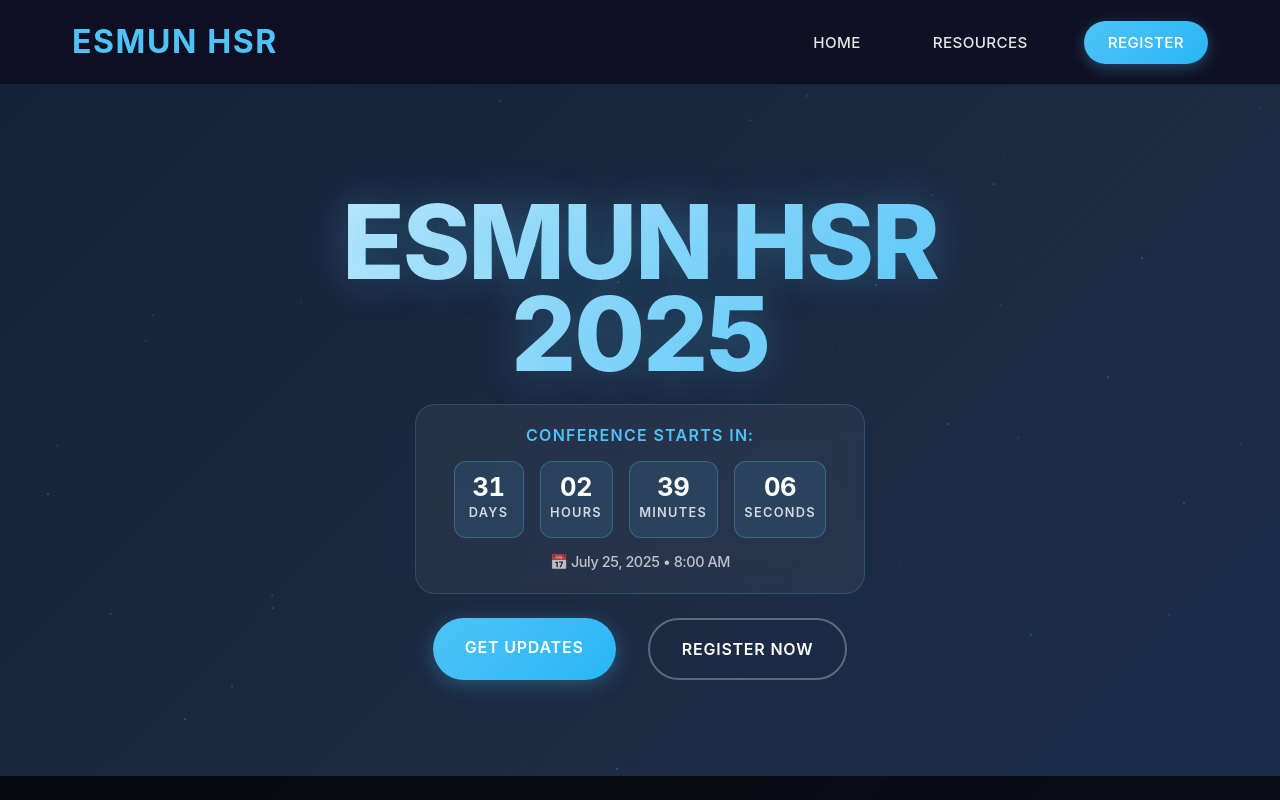
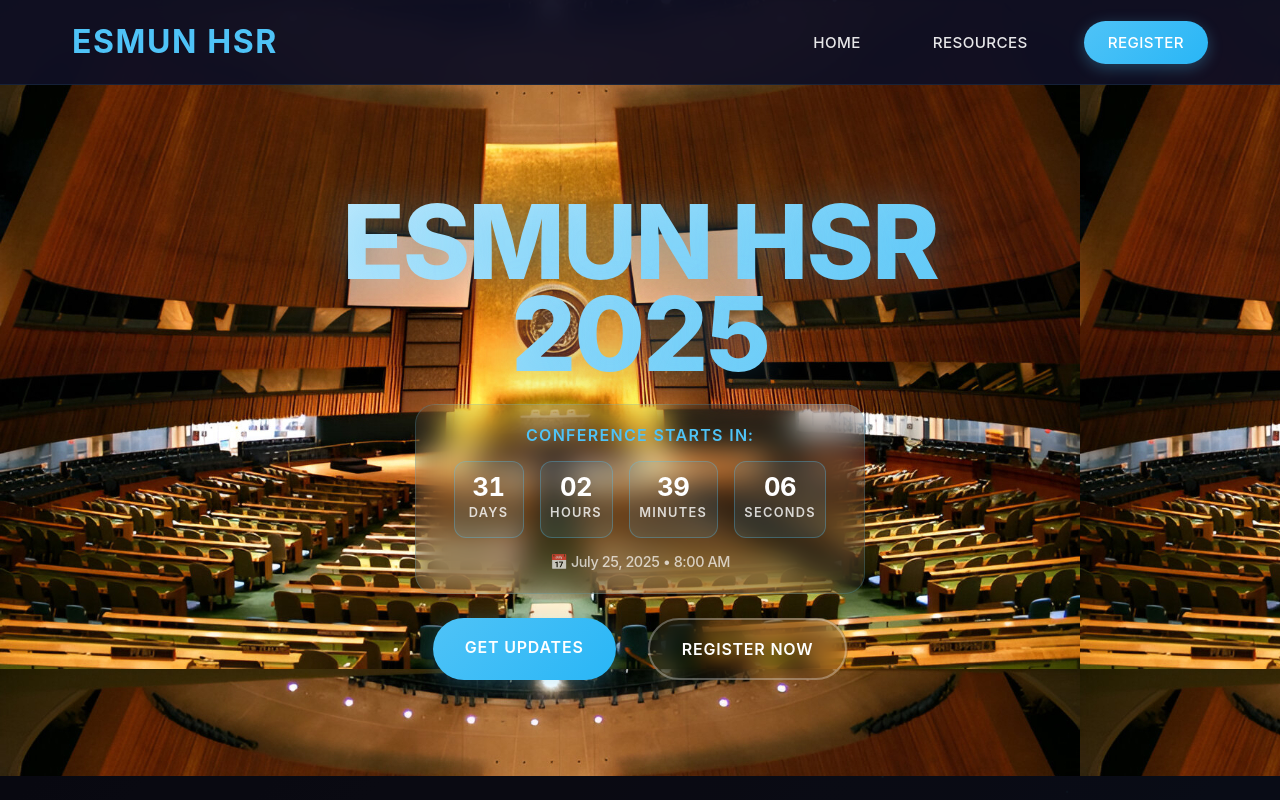
Before and after one commit to Samant-Patil1/esmun2425, a plain HTML site: page index.html in a window 1280 px wide. Shown: the top 800 px of the page. Drawn offline with Linux system fonts and the light colour scheme; a web font is replaced by a local one.

Commit message:
Update index.html

```diff
--- a/index.html
+++ b/index.html
@@ -346,7 +346,7 @@
     </header>
 
 
-    <section class="cta-section">
+    <section class="cta-section" style="background-image: url('images/stringio.jpg');">
         <div class="container" style="padding-top: 100px;">
             <h1 class="hero-title">
                 <span class="title-line">ESMUN HSR</span>
```
